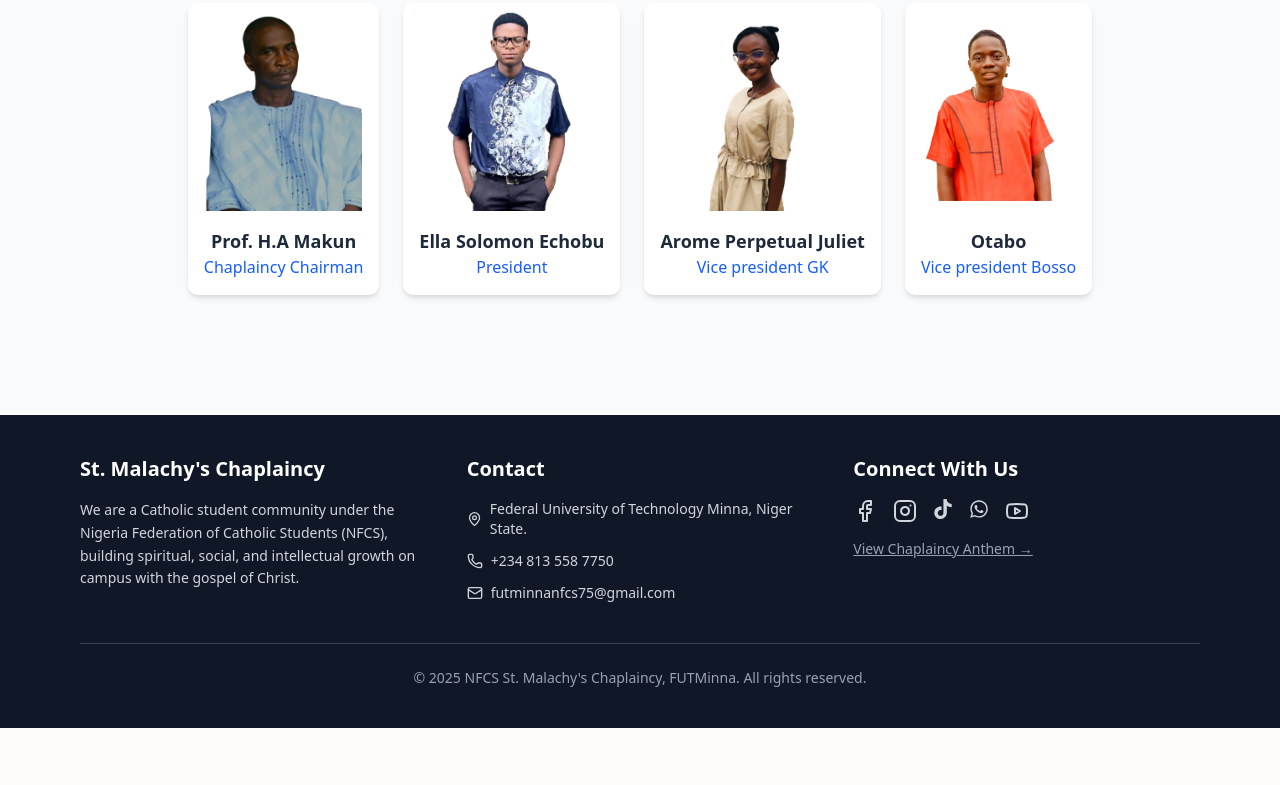
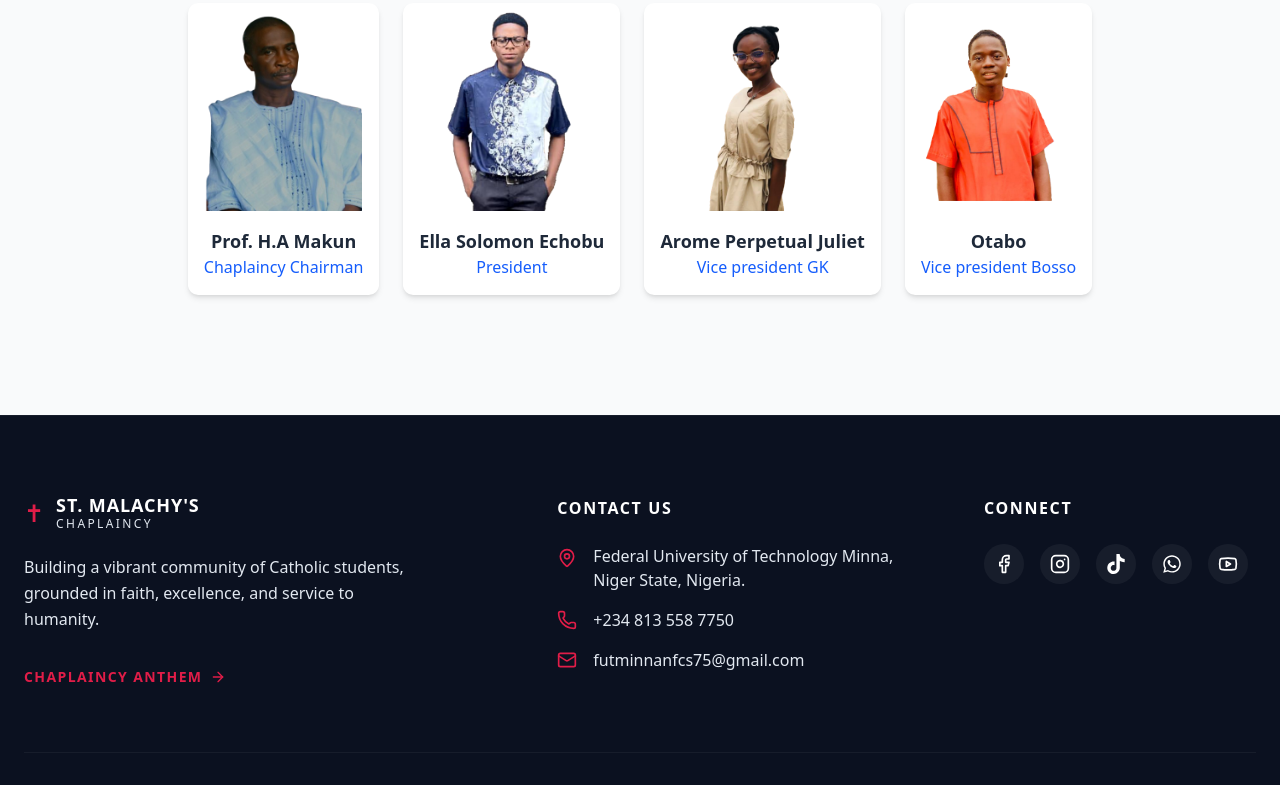
Before and after one commit to oodoabel/st-malachy-website, a Next.js app: page / in a window 1280 px wide. Shown: the part 2000-2785 px from the top of the page. Before the commit the page ends 2728 px from the top, so only its background shows below. Built offline with nearby package versions, Linux system fonts and the light colour scheme.

Commit message:
Redesign navbar and footer

```diff
--- a/src/components/Footer.tsx
+++ b/src/components/Footer.tsx
@@ -5,114 +5,86 @@ import {
   Facebook,
   Instagram,
   Youtube,
+  ArrowRight,
 } from "lucide-react";
 import { SiTiktok } from "react-icons/si";
 import { FaWhatsapp } from "react-icons/fa";
 
 const Footer = () => {
   return (
-    <footer className="bg-gray-900 text-gray-100 py-10 px-6 md:px-20">
-      <div className="max-w-7xl mx-auto grid grid-cols-1 md:grid-cols-3 gap-10">
-        {/* Section 1: About */}
-        <div>
-          <h2 className="text-xl font-semibold text-white mb-4">
-            St. Malachy's Chaplaincy
-          </h2>
-          <p className="text-sm text-gray-300 leading-relaxed">
-            We are a Catholic student community under the Nigeria Federation of
-            Catholic Students (NFCS), building spiritual, social, and
-            intellectual growth on campus with the gospel of Christ.
+    <footer className="bg-[#0B1120] text-white pt-20 pb-10 border-t border-white/5">
+      <div className="max-w-[1400px] mx-auto px-6">
+        <div className="grid grid-cols-1 md:grid-cols-12 gap-12 mb-16">
+
+          {/* Brand Column */}
+          <div className="md:col-span-5">
+            <div className="flex items-center gap-3 mb-6">
+              <span className="text-2xl text-[var(--primary-red)] font-serif">✝</span>
+              <div className="flex flex-col">
+                <span className="font-bold tracking-wider text-lg uppercase leading-none">St. Malachy's</span>
+                <span className="text-[var(--accent-silver)] text-xs tracking-[0.2em] uppercase leading-none mt-1">Chaplaincy</span>
+              </div>
+            </div>
+            <p className="text-[var(--accent-silver)] leading-relaxed max-w-sm mb-8">
+              Building a vibrant community of Catholic students, grounded in faith, excellence, and service to humanity.
             </p>
+            <a
+              href="/chaplaincy-anthem"
+              className="inline-flex items-center gap-2 text-[var(--primary-red)] font-bold text-sm uppercase tracking-widest hover:gap-4 transition-all"
+            >
+              Chaplaincy Anthem <ArrowRight className="w-4 h-4" />
+            </a>
           </div>
 
-        {/* Section 2: Contact Info */}
-        <div>
-          <h2 className="text-xl font-semibold text-white mb-4">Contact</h2>
-          <ul className="space-y-3 text-sm text-gray-300">
-            <li className="flex items-center gap-2">
-              <MapPin size={16} /> Federal University of Technology Minna, Niger
-              State.
+          {/* Contact Info */}
+          <div className="md:col-span-4">
+            <h3 className="text-white font-bold uppercase tracking-widest mb-6">Contact Us</h3>
+            <ul className="space-y-4 text-[var(--accent-silver)]">
+              <li className="flex items-start gap-4">
+                <MapPin className="w-5 h-5 text-[var(--primary-red)] shrink-0 mt-1" />
+                <span>Federal University of Technology Minna,<br />Niger State, Nigeria.</span>
               </li>
-            <li className="flex items-center gap-2">
-              <Phone size={16} /> +234 813 558 7750
+              <li className="flex items-center gap-4">
+                <Phone className="w-5 h-5 text-[var(--primary-red)] shrink-0" />
+                <span>+234 813 558 7750</span>
               </li>
-            <li className="flex items-center gap-2">
-              <Mail size={16} /> futminnanfcs75@gmail.com
+              <li className="flex items-center gap-4">
+                <Mail className="w-5 h-5 text-[var(--primary-red)] shrink-0" />
+                <span>futminnanfcs75@gmail.com</span>
               </li>
             </ul>
           </div>
 
-        {/* Section 3: Social Media */}
-        <div>
-          <h2 className="text-xl font-semibold text-white mb-4">
-            Connect With Us
-          </h2>
-          <ul className="flex flex-wrap gap-4 text-gray-300 text-lg">
-            <li>
+          {/* Social Media */}
+          <div className="md:col-span-3">
+            <h3 className="text-white font-bold uppercase tracking-widest mb-6">Connect</h3>
+            <div className="flex flex-wrap gap-4">
+              {[
+                { icon: <Facebook className="w-5 h-5" />, href: "https://www.facebook.com/NFCSFUTMinna/" },
+                { icon: <Instagram className="w-5 h-5" />, href: "https://instagram.com/nfcs_futminna/" },
+                { icon: <SiTiktok className="w-5 h-5" />, href: "https://tiktok.com/@nfcs_futminna" },
+                { icon: <FaWhatsapp className="w-5 h-5" />, href: "https://wa.me/2348135587750" },
+                { icon: <Youtube className="w-5 h-5" />, href: "https://www.youtube.com/@nfcs_futminna" },
+              ].map((social, idx) => (
                 <a
-                href="https://www.facebook.com/NFCSFUTMinna/"
+                  key={idx}
+                  href={social.href}
                   target="_blank"
                   rel="noopener noreferrer"
-                className="hover:text-white transition"
+                  className="w-10 h-10 rounded-full bg-white/5 flex items-center justify-center hover:bg-[var(--primary-red)] hover:text-white transition-all duration-300"
                 >
-                <Facebook />
+                  {social.icon}
                 </a>
-            </li>
-            <li>
-              <a
-                href="https://instagram.com/nfcs_futminna/"
-                target="_blank"
-                rel="noopener noreferrer"
-                className="hover:text-white transition"
-              >
-                <Instagram />
-              </a>
-            </li>
-            <li>
-              <a
-                href="https://tiktok.com/@nfcs_futminna"
-                target="_blank"
-                rel="noopener noreferrer"
-                className="hover:text-white transition"
-              >
-                <SiTiktok size={20} />
-              </a>
-            </li>
-            <li>
-              <a
-                href="https://wa.me/2348135587750"
-                target="_blank"
-                rel="noopener noreferrer"
-                className="hover:text-white transition"
-              >
-                <FaWhatsapp size={20} />
-              </a>
-            </li>
-            <li>
-              <a
-                href="https://www.youtube.com/@nfcs_futminna"
-                target="_blank"
-                rel="noopener noreferrer"
-                className="hover:text-white transition"
-              >
-                <Youtube />
-              </a>
-            </li>
-          </ul>
-
-          <a
-            href="/chaplaincy-anthem"
-            className="inline-block mt-4 text-gray-400 hover:text-white text-sm underline"
-          >
-            View Chaplaincy Anthem →
-          </a>
+              ))}
+            </div>
           </div>
         </div>
 
-      {/* Bottom bar */}
-      <div className="mt-10 border-t border-gray-700 pt-6 text-center text-sm text-gray-400">
-        &copy; {new Date().getFullYear()} NFCS St. Malachy's Chaplaincy,
-        FUTMinna. All rights reserved.
+        {/* Bottom Bar */}
+        <div className="pt-8 border-t border-white/5 flex flex-col md:flex-row justify-between items-center gap-4 text-xs text-[var(--accent-silver)] uppercase tracking-wider">
+          <p>&copy; {new Date().getFullYear()} NFCS St. Malachy's Chaplaincy.</p>
+          <p>All Rights Reserved.</p>
+        </div>
       </div>
     </footer>
   );
--- a/src/components/navBar.tsx
+++ b/src/components/navBar.tsx
@@ -35,41 +35,42 @@ const Navbar = () => {
   ];
 
   return (
-    <nav className="fixed top-0 mb-10 w-full glass-card-dark shadow-lg z-50 border-b border-[var(--primary-gold)]/20">
-      <div className="max-w-7xl mx-auto px-6 py-4 flex justify-between items-center">
+    <nav className="fixed top-0 w-full z-50 transition-all duration-300 bg-[var(--primary-navy)]/80 backdrop-blur-md border-b border-white/5">
+      <div className="max-w-[1400px] mx-auto px-6 h-20 flex justify-between items-center">
+        {/* Logo Area */}
         <a
           href="/"
-          className="md:text-xl text-lg font-extrabold text-[var(--primary-gold)] hover:text-[var(--primary-gold)]/80 transition-colors duration-300 flex items-center gap-2"
+          className="group flex items-center gap-3"
         >
-          <span className="text-2xl">✝</span>
-          St Malachy's Chaplaincy
+          <div className="relative flex items-center justify-center w-10 h-10 rounded-full bg-white/5 border border-white/10 group-hover:border-[var(--primary-red)]/50 transition-colors">
+            <span className="text-xl text-[var(--primary-red)] font-serif">✝</span>
+          </div>
+          <div className="flex flex-col">
+            <span className="text-white font-bold tracking-wider text-sm uppercase leading-none">St. Malachy's</span>
+            <span className="text-[var(--accent-silver)] text-[10px] tracking-[0.2em] uppercase leading-none mt-1 group-hover:text-[var(--primary-red)] transition-colors">Chaplaincy</span>
+          </div>
         </a>
 
-        <ul className="hidden md:flex space-x-8 text-sm font-medium text-gray-200">
+        {/* Desktop Navigation */}
+        <ul className="hidden md:flex items-center gap-8">
           {navItems.map(({ icon, href, label }) => (
-            <li key={href} className="ml-2">
+            <li key={href}>
               <a
                 href={href}
-                className="hover:text-[var(--primary-gold)] flex items-center space-x-1 transition-all duration-300 group relative"
+                className="relative group flex items-center gap-2 py-2"
               >
-                <span className="group-hover:scale-110 transition-transform duration-300">
-                  {icon}
+                <span className="text-[var(--accent-silver)] group-hover:text-white text-xs font-bold uppercase tracking-widest transition-colors">
+                  {label}
                 </span>
-                <span>{label}</span>
-                <span className="absolute -bottom-1 left-0 w-0 h-0.5 bg-[var(--primary-gold)] transition-all duration-300 group-hover:w-full"></span>
+                <span className="absolute bottom-0 left-0 w-0 h-[2px] bg-[var(--primary-red)] transition-all duration-300 group-hover:w-full"></span>
               </a>
             </li>
           ))}
         </ul>
 
         {/* Mobile menu button */}
-        <div
-          aria-label="Toggle menu"
-          className="md:hidden text-[var(--primary-gold)] focus:outline-none"
-        >
-          <div className="md:hidden">
-            <Hamburger navItems={navItems} />
-          </div>
+        <div className="md:hidden">
+          <Hamburger navItems={navItems} />
         </div>
       </div>
     </nav>
```
Also changed, not shown: src/components/Hamburger.tsx (+23 -21 lines). Lines whose indentation alone changed are shown as unchanged.
